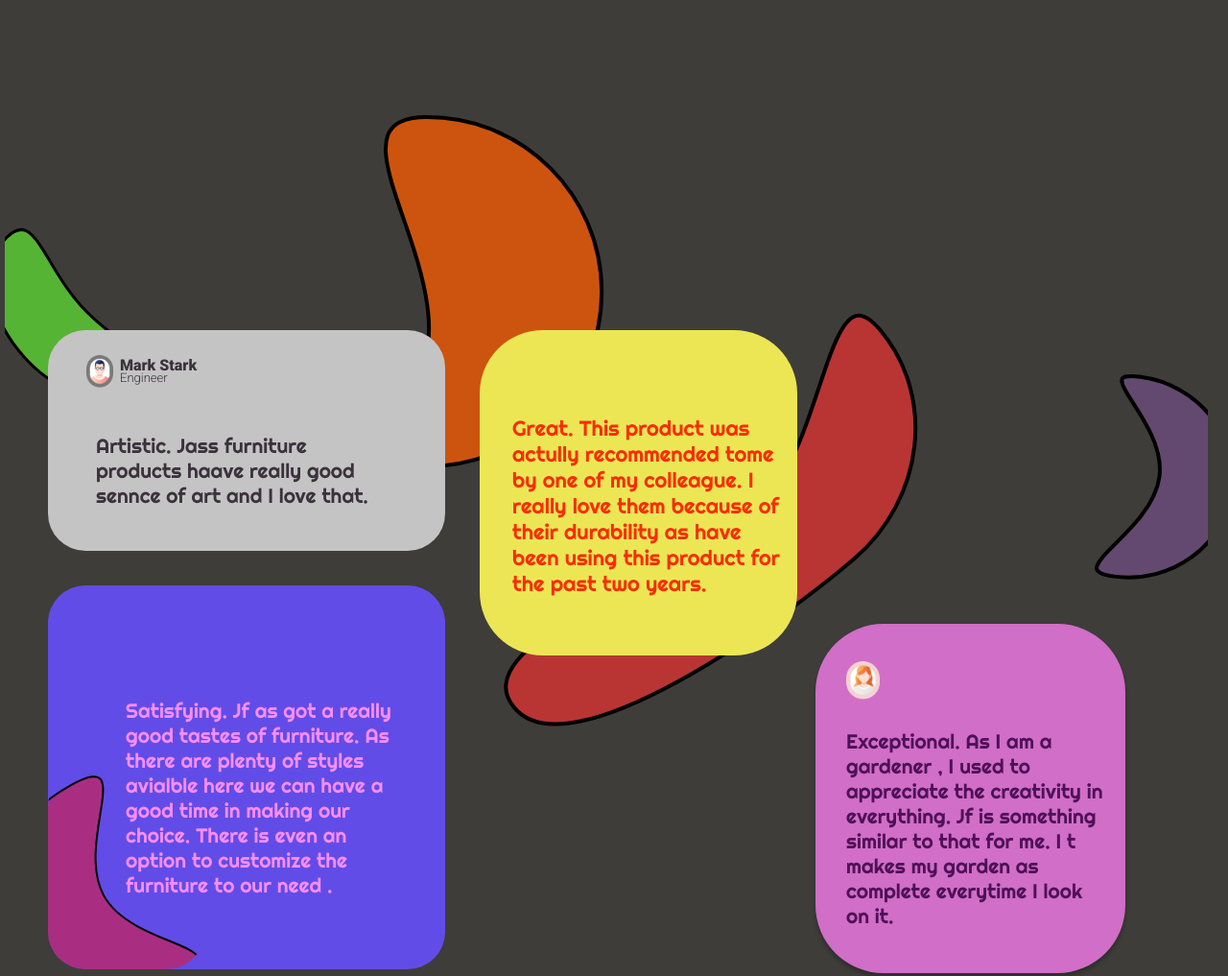
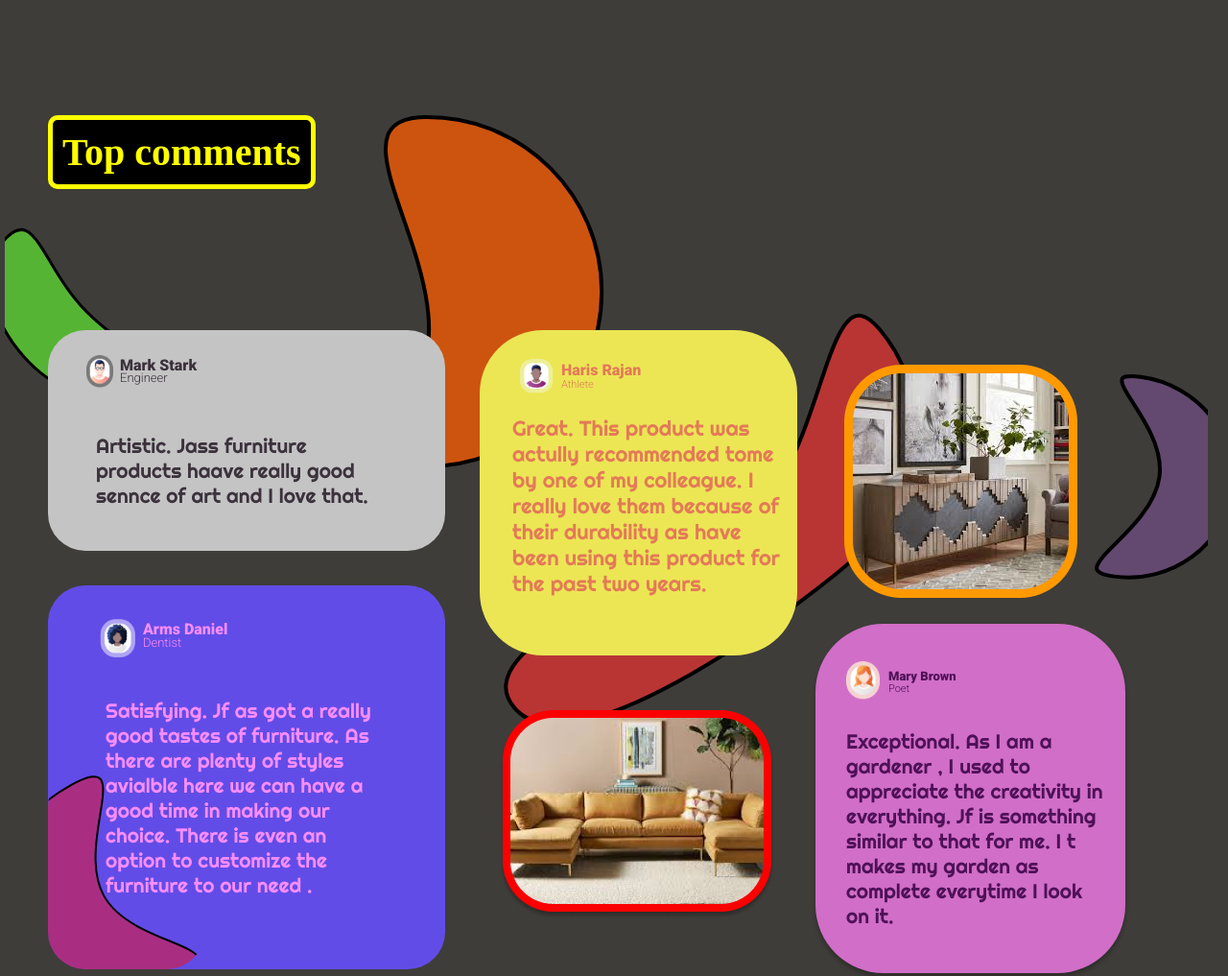
Before and after one commit to Jg-07/Project_S, a plain HTML site: page page2.html in a window 1280 px wide. Shown: the part 880-1897 px from the top of the page at 96% size. Drawn offline with Linux system fonts and the light colour scheme; a web font is replaced by a local one.

Commit message:
Commit-big

```diff
--- a/page2.css
+++ b/page2.css
@@ -83,6 +83,12 @@ a {
   color: #fff500;
   text-shadow: 0px 4px 4px rgba(0, 0, 0, 0.25);
 }
+.logo:hover {
+  transition: all 0.7s ease 0s;
+  background-color: yellow;
+  border: 11px #f7c10c solid;
+  color: black;
+}
 .navimg {
   margin-left: 10px;
   margin-top: 10px;
@@ -147,6 +153,19 @@ a {
   box-shadow: 0px 4px 4px rgba(0, 0, 0, 0.25);
   border-radius: 71px;
 }
+.Font {
+  position: absolute;
+  background-color: black;
+  color: yellow;
+  border-radius: 10px;
+  padding: 10px 10px 10px 10px;
+  border: 5px yellow solid;
+  top: 1000px;
+  left: 50px;
+  font-family: "Short Stack";
+  font-weight: 600;
+  font-size: 40px;
+}
 .font1 {
   position: absolute;
   width: 295px;
@@ -164,7 +183,7 @@ a {
   position: absolute;
   width: 290px;
   height: 225px;
-  left: 81.15px;
+  left: 60.15px;
   top: 117.01px;
   font-family: Righteous;
   font-style: normal;
@@ -199,3 +218,43 @@ a {
   line-height: 26px;
   color: #4e1158;
 }
+.Per1 img {
+  position: absolute;
+  width: 28px;
+  height: 34.44px;
+  left: 40px;
+  top: 26px;
+}
+.Per2 img {
+  position: absolute;
+  width: 37px;
+  height: 39.63px;
+  left: 53.91px;
+  top: 35.26px;
+}
+.Per3 img {
+  position: absolute;
+  width: 34px;
+  height: 36.18px;
+  left: 42px;
+  top: 30px;
+}
+.Per4 img {
+  position: absolute;
+  width: 35px;
+  height: 40.28px;
+  left: 32px;
+  top: 39px;
+}
+.Per1 span {
+  color: #3b323c;
+}
+.Per2 span {
+  color: rgba(248, 141, 250, 1);
+}
+.Per3 span {
+  color: #e37a58;
+}
+.Per4 span {
+  color: #4e1158;
+}
--- a/page2.html
+++ b/page2.html
@@ -3,6 +3,11 @@
   <head>
     <meta charset="utf-8" />
     <title>Jaipro2</title>
+    <link rel="preconnect" href="https://fonts.gstatic.com" />
+    <link
+      href="https://fonts.googleapis.com/css2?family=Short+Stack&display=swap"
+      rel="stylesheet"
+    />
     <link rel="preconnect" href="https://fonts.gstatic.com" />
     <link
       href="https://fonts.googleapis.com/css2?family=Roboto:wght@300;900&display=swap"
@@ -135,17 +140,11 @@
     <div class="logo">
       Jf
     </div>
+    <div class="Font">
+      Top comments
+    </div>
     <div class="Per1">
-      <img
-        src="Person1 1.png"
-        style="
-          position: absolute;
-          width: 28px;
-          height: 34.44px;
-          left: 40px;
-          top: 26px;
-        "
-      />
+      <img src="Person1 1.png" />
       <span
         style="
           position: absolute;
@@ -154,7 +153,6 @@
           left: 75px;
           top: 27px;
           font-family: 'Roboto';
-          color: #3b323c;
         "
         >Mark Stark</span
       >
@@ -167,7 +165,6 @@
           top: 42px;
           font-weight: lighter;
           font-family: Roboto;
-          color: #3b323c;
         "
         >Engineer</span
       >
@@ -177,6 +174,30 @@
       >
     </div>
     <div class="Per2">
+      <img src="Person3 1.png" />
+      <span
+        style="
+          position: absolute;
+          font-size: 14;
+          font-weight: bold;
+          left: 99px;
+          top: 36px;
+          font-family: 'Roboto';
+        "
+        >Arms Daniel</span
+      >
+      <span
+        style="
+          position: absolute;
+          font-size: 13px;
+          font-weight: lighter;
+          left: 99px;
+          top: 52px;
+          font-weight: lighter;
+          font-family: Roboto;
+        "
+        >Dentist</span
+      >
       <span class="font2"
         >Satisfying. Jf as got a really good tastes of furniture. As there are
         plenty of styles avialble here we can have a good time in making our
@@ -194,6 +215,28 @@
       "
     />
     <div class="Per3">
+      <img src="Person2 1.png" />
+      <span
+        style="
+          position: absolute;
+          font-size: 14;
+          font-weight: bold;
+          left: 85px;
+          top: 32px;
+          font-family: 'Roboto';
+        "
+        >Haris Rajan</span
+      >
+      <span
+        style="
+          position: absolute;
+          font-size: 11px;
+          left: 85px;
+          top: 50px;
+          font-family: 'Roboto';
+        "
+        >Athlete</span
+      >
       <span class="font3">
         Great. This product was actully recommended tome by one of my colleague.
         I really love them because of their durability as have been using this
@@ -202,21 +245,50 @@
     </div>
 
     <div class="Per4">
-      <img
-        src="Person4 1.png"
+      <img src="Person4 1.png" />
+      <span
         style="
           position: absolute;
-          width: 35px;
-          height: 40.28px;
-          left: 32px;
-          top: 39px;
+          width: 75px;
+          height: 28px;
+          left: 76px;
+          top: 47px;
+          font-family: Roboto;
+          font-style: normal;
+          font-weight: bold;
+          font-size: 13px;
+          line-height: 15px;
         "
-      />
+        >Mary Brown</span
+      >
+      <span
+        style="
+          position: absolute;
+          width: 75px;
+          height: 28px;
+          left: 76px;
+          top: 61px;
+          font-family: Roboto;
+          font-style: normal;
+          font-weight: 300;
+          font-size: 11px;
+          line-height: 13px;
+        "
+        >Poet</span
+      >
       <span class="font4"
         >Exceptional. As I am a gardener , I used to appreciate the creativity
         in everything. Jf is something similar to that for me. I t makes my
         garden as complete everytime I look on it.</span
       >
     </div>
+    <img
+      src="Img1 1.png"
+      style="position: absolute; left: 880px; top: 1260px;"
+    />
+    <img
+      src="Img2 1.png"
+      style="position: absolute; left: 520px; top: 1620px;"
+    />
   </body>
 </html>
--- a/page2.js
+++ /dev/null
@@ -1 +0,0 @@
-var Mylook = document.;
```
Also changed, not shown: Img1 1.png (added), Img2 1.png (added), Lamp.jpg (added), Person2 1.png (added), Person3 1.png (added), cup.jpg (added), sofa-svgrepo-com.svg (added), 1 other file.
